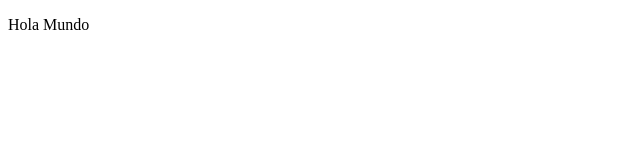
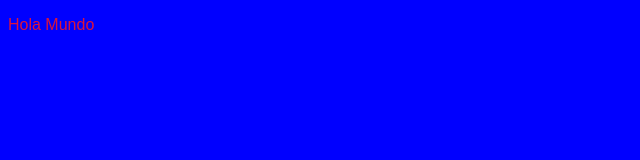
Before and after one commit to Chris-AM/pagina-web, a plain HTML site: page index.html in a window 1280 px wide. Shown: the whole page, without its empty margins (0-640 px from the left). Drawn offline with Linux system fonts and the light colour scheme.

Commit message:
css
Se incluye el Css para dar estilos a la página web

```diff
--- a/index.html
+++ b/index.html
@@ -4,6 +4,7 @@
     <meta charset="UTF-8">
     <meta name="viewport" content="width=device-width, initial-scale=1.0">
     <title>Estudio Git</title>
+    <link rel="stylesheet" href="styles.css">
 </head>
 <body>
     <div>
--- /dev/null
+++ b/styles.css
@@ -0,0 +1,5 @@
+*{
+    font-family: Arial, Helvetica, sans-serif;
+    color: crimson;
+    background-color: blue;
+}
```
